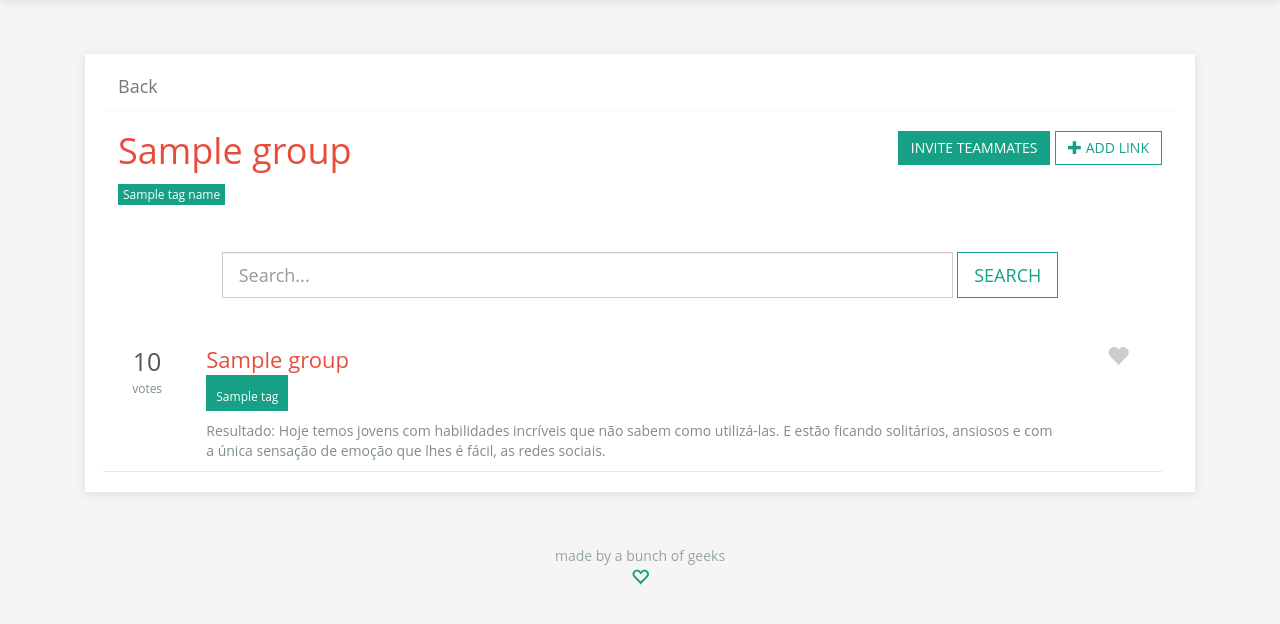
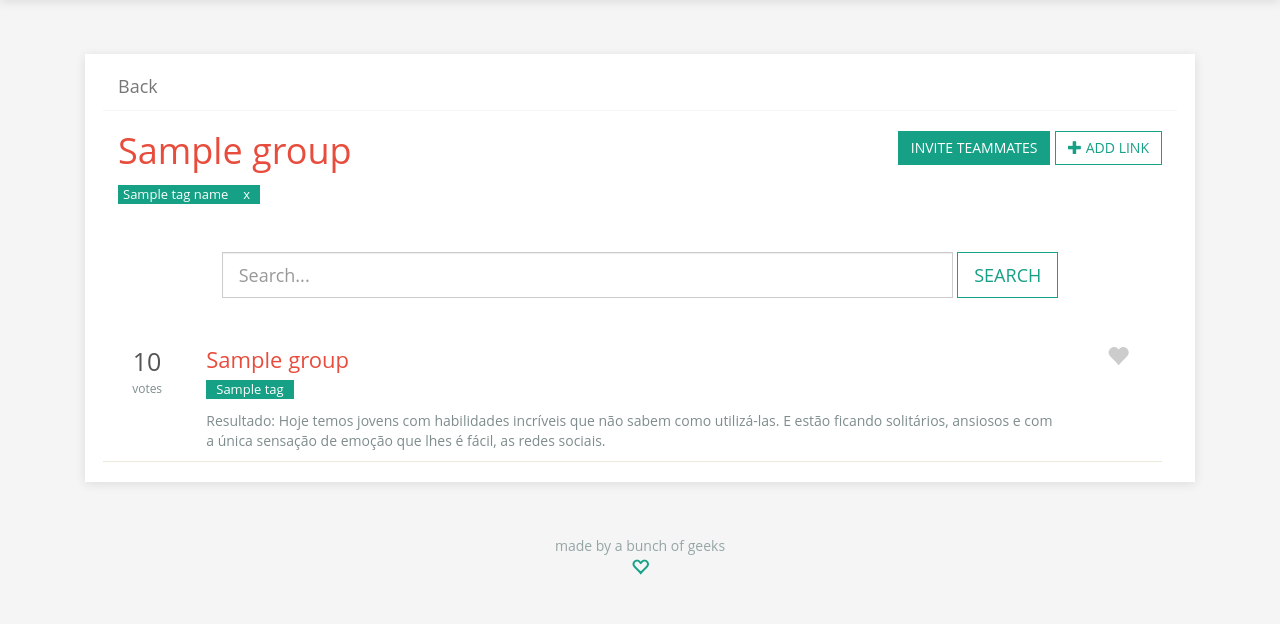
Before and after one commit to vintasoftware/hackathon, a Django app: template groups/templates/links_list.html in a window 1280 px wide. Shown: the part 50-674 px from the top of the page. Run offline with Django 3.2, Linux system fonts and the light colour scheme; the template is opened without the code that fills it: most values are stand-ins (such as "Sample title", 1, 10 or a date in 2020); some libraries are stand-ins or nearby versions.

Commit message:
Adding x tag

```diff
--- a/core/static/css/style.css
+++ b/core/static/css/style.css
@@ -61,11 +61,11 @@
     margin: 20px 0 0;
     border-bottom: 1px solid rgba(204, 204, 204, 0.19); }
   .links-list .tags a, .links-list .tags span {
-    padding: 2px 5px;
+    padding: 0px 5px;
     display: inline-block;
     background-color: #16a085;
     color: #fff;
-    font-size: 12px; }
+    font-size: 13px !important; }
   .links-list h4 {
     margin-bottom: 20px; }
   .links-list .feed-header {
--- a/core/static/sass/_links-list.scss
+++ b/core/static/sass/_links-list.scss
@@ -10,11 +10,11 @@
 
  .tags {
     a, span {
-      padding: 2px 5px;
+      padding: 0px 5px;
       display: inline-block;
       background-color: $green-color;
       color: #fff;
-      font-size: 12px;
+      font-size: 13px !important;
     }
   }
 
--- a/groups/templates/links_list.html
+++ b/groups/templates/links_list.html
@@ -51,7 +51,7 @@
       <div class="col-md-6">
         <h1>{{ group.name }}</h1>
         {% if tag_name %}
-          <p class="tags"><span>{{ tag_name }}</span></p>
+          <p class="tags"><span>{{ tag_name }}</span><span><a href="">x</a></span></p>
         {% endif %}
       </div>
       <div class="col-md-6 right-row-mrg">
```
Also changed, not shown: 1 other file.
